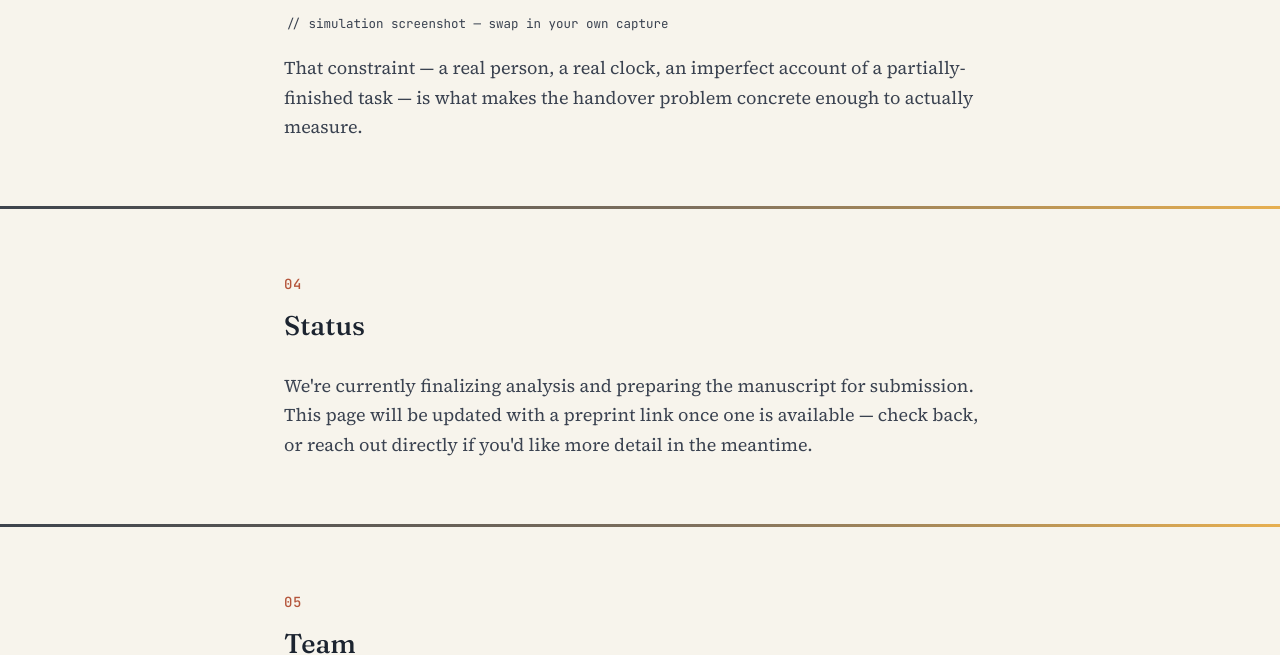
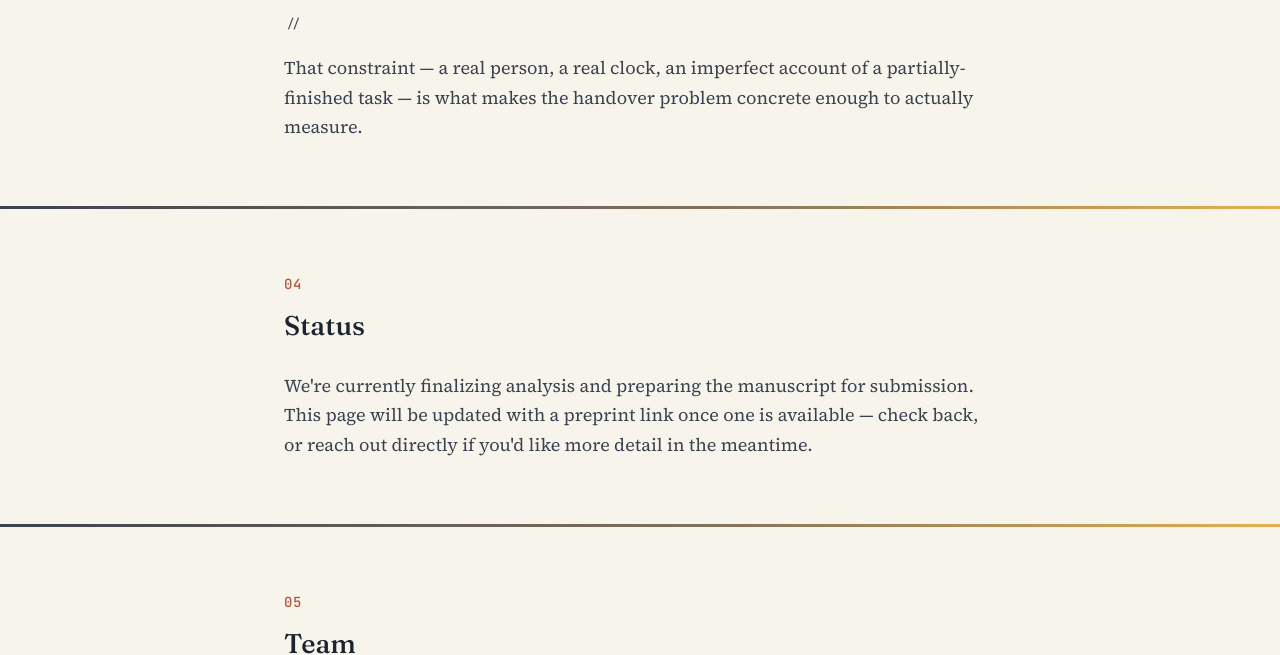
Before and after one commit to kalebishop/kalebishop.github.io, a Jekyll site: the page built from _pages/handover-project.html, in a window 1280 px wide and 900 px high, scrolled down 2967 px, cut to the strip 245-900 px from the top of the window. Built offline with Jekyll 4.4.1, drawn with Linux system fonts in a browser that asks for light colours.

Commit message:
removed placeholder caption

```diff
--- a/_pages/handover-project.html
+++ b/_pages/handover-project.html
@@ -507,7 +507,7 @@ permalink: /handover-project/
           alt="Screenshot of the pygame hospital-floor simulation used for the handover study"
           onerror="this.closest('.media-frame').style.display='none'">
       </div>
-      <p class="media-caption">// simulation screenshot — swap in your own capture</p>
+      <p class="media-caption">//</p>
 
       <p>That constraint — a real person, a real clock, an imperfect account of a partially-finished task — is what
         makes the handover problem concrete enough to actually measure.</p>
```
